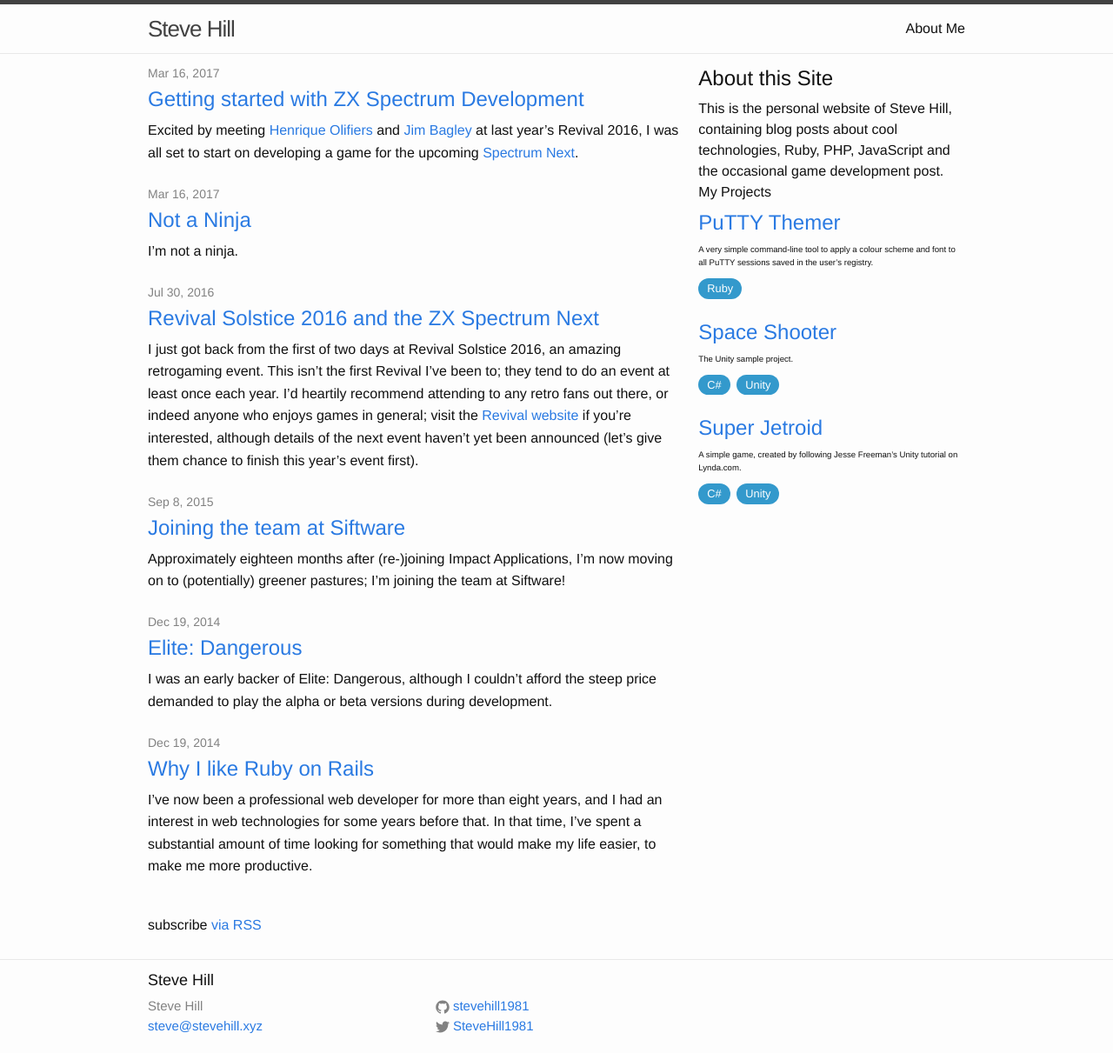
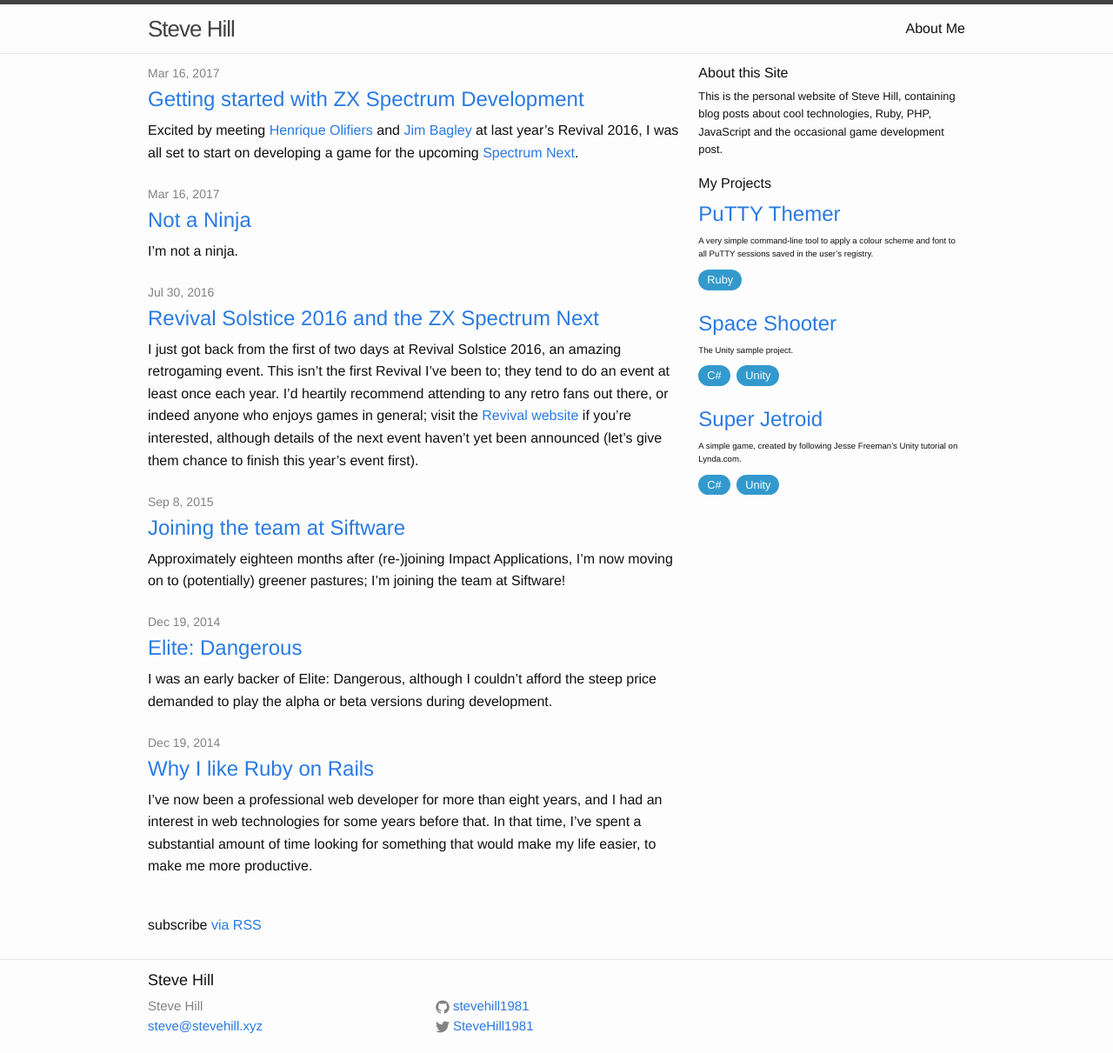
Before and after one commit to stevehill1981/stevehill1981.github.io, a Jekyll site: the page built from index.html, in a window 1280 px wide. Shown: the whole page at 87% size. Built offline with Jekyll 4.4.1, drawn with Linux system fonts in a browser that asks for light colours.

Commit message:
Styling of sidebar

```diff
--- a/_includes/site-description.html
+++ b/_includes/site-description.html
@@ -1,5 +1,5 @@
 <section class="site-description">
     <h2>About this Site</h2>
 
-    {{ site.description }}
+    <p>{{ site.description }}</p>
 </section>
--- a/css/main.scss
+++ b/css/main.scss
@@ -124,3 +124,17 @@ p {
 .post-list > li {
   margin-bottom: 1.4em;
 }
+
+.sidebar > section {
+  margin-bottom: 1em;
+}
+
+.site-description {
+  h2 {
+    font-size: 1em;
+  }
+
+  p {
+    font-size: 0.8em;
+  }
+}
```
